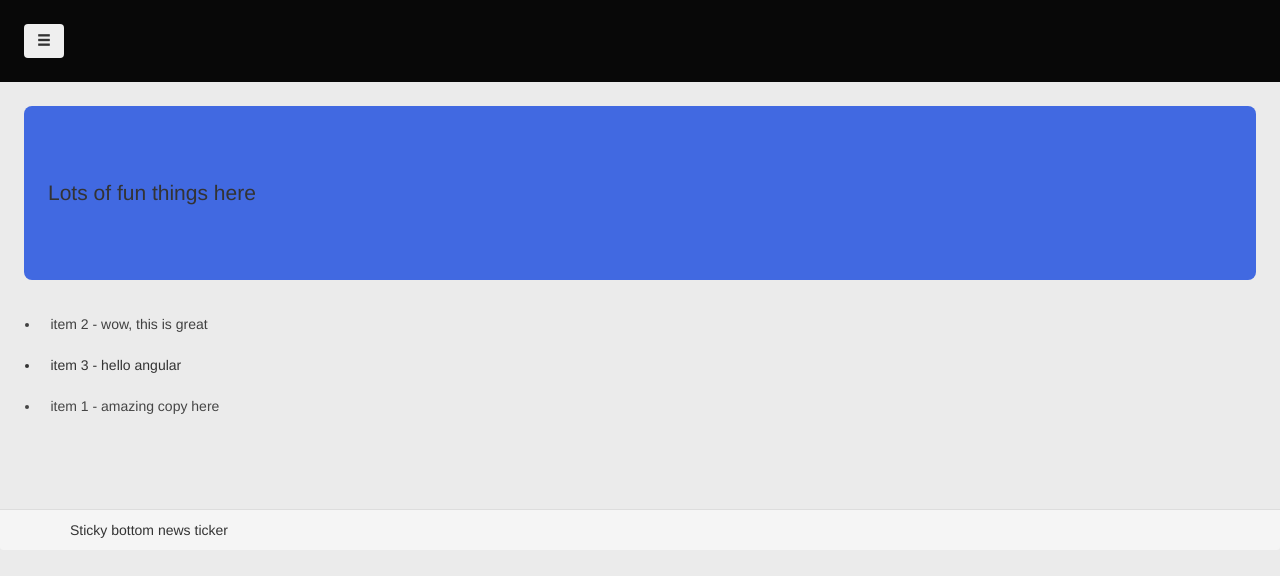
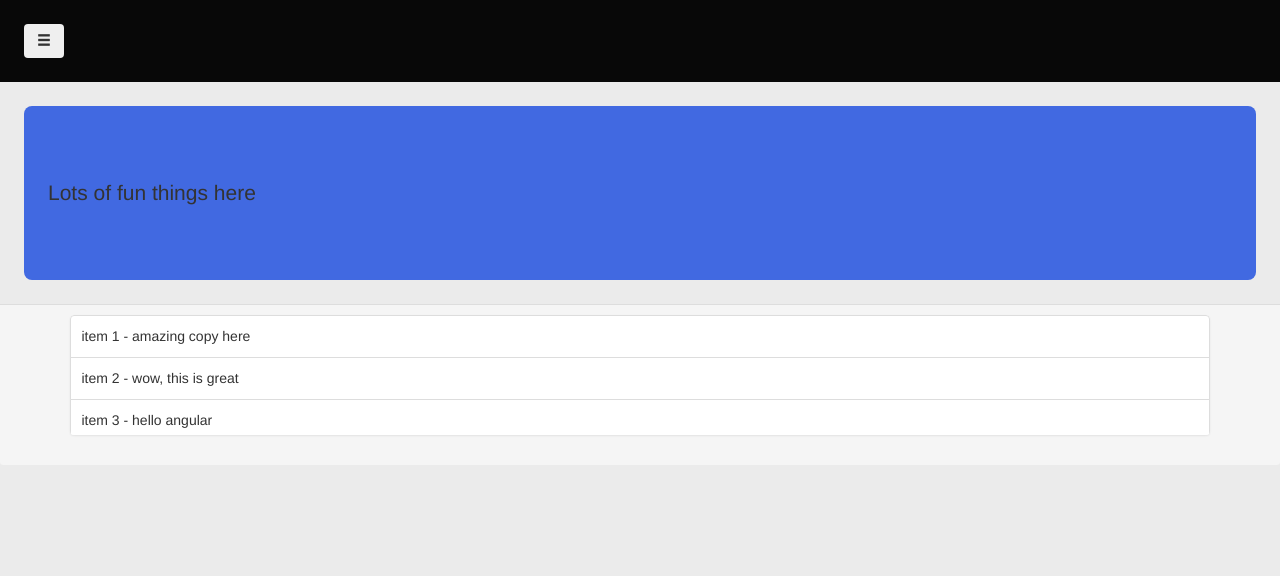
Before and after one commit to leejhinkle/shield, a plain HTML site: page index.html in a window 1280 px wide. Shown: the part 110-686 px from the top of the page. Drawn offline with nearby package versions, Linux system fonts and the light colour scheme; some packages are replaced by stand-ins of ours.

Commit message:
minor stylistic change

```diff
--- a/index.html
+++ b/index.html
@@ -36,14 +36,14 @@
         <!--
             TODO: Make this a horizontal ticker.
         -->
-        <ul ticker timing="250">
-            <li ng-repeat="item in myTickerItems" class="item-{{$index}}">
-                {{item.title}} - {{item.copy}}
-            </li>
-        </ul>
+
         <footer class="panel-footer">
             <div class="container">
-                Sticky bottom news ticker
+                <ul ticker timing="7000" class="list-group">
+                    <li ng-repeat="item in myTickerItems" class="item-{{$index}} list-group-item">
+                        {{item.title}} - {{item.copy}}
+                    </li>
+                </ul>
             </div>
         </footer>
     </div>
```
Also changed, not shown: bower_components/angular-ticker/release/ticker.css.
